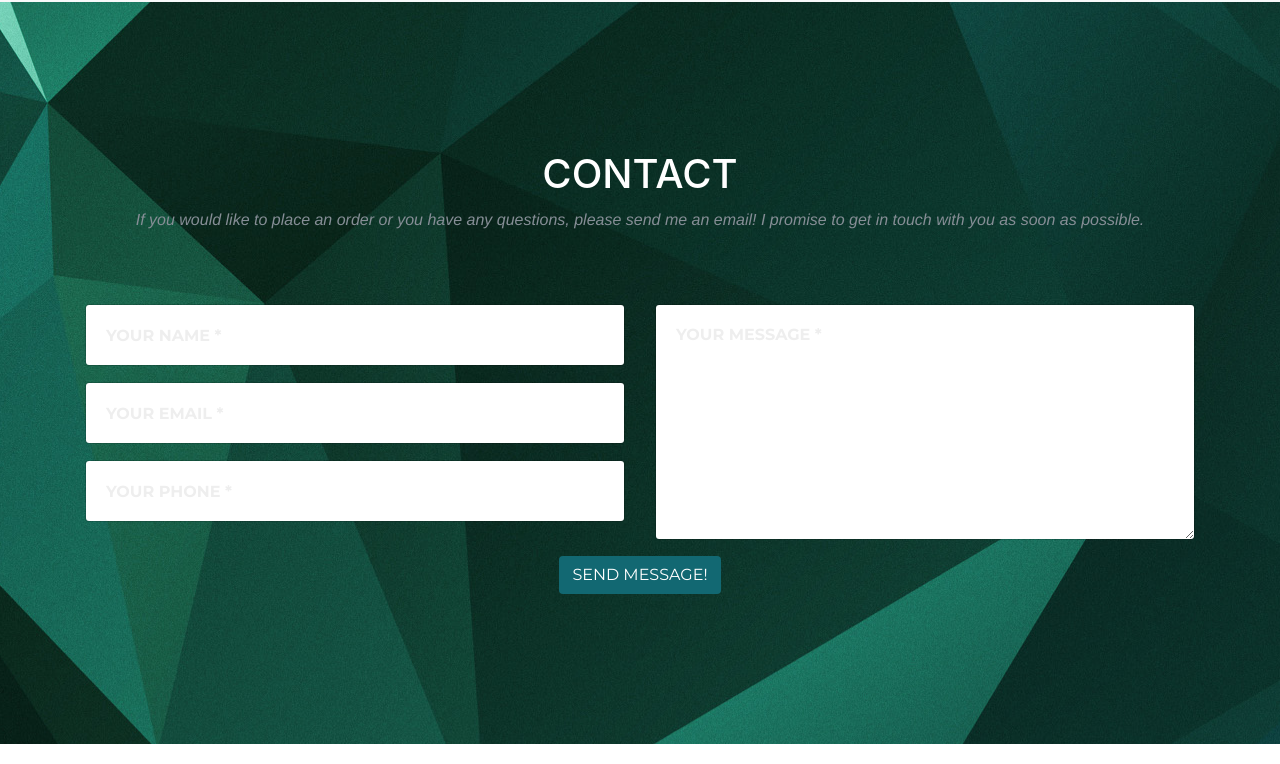
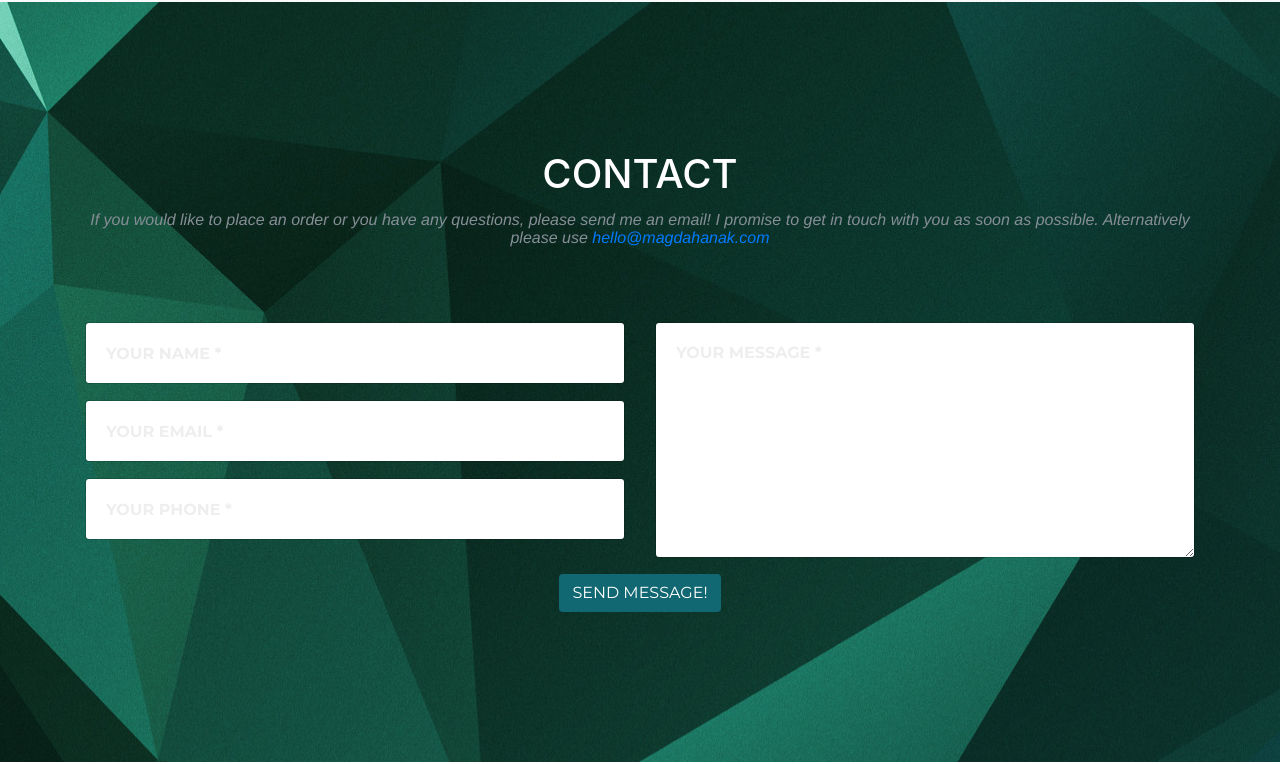
Before and after one commit to magdahanak/magdahanak.github.io, a website with bundled scripts: page index.html in a window 1280 px wide. Shown: the part 4104-4868 px from the top of the page. Built offline with nearby package versions, Linux system fonts and the light colour scheme; files whose address does not match are found by name; a web font is replaced by a local one.

Commit message:
Update index.html

```diff
--- a/index.html
+++ b/index.html
@@ -388,7 +388,7 @@
           <div class="col-lg-12 text-center">
             <h2 class="section-heading">Contact</h2>
             <h3 class="section-subheading text-muted"> If you would like to place an order or you have any questions, please send me an email!
-            I promise to get in touch with you as soon as possible.
+            I promise to get in touch with you as soon as possible. Alternatively please use <a href="mailto:hello@magdahanak.com">hello@magdahanak.com</a>
 </h3>
           </div>
         </div>
```
